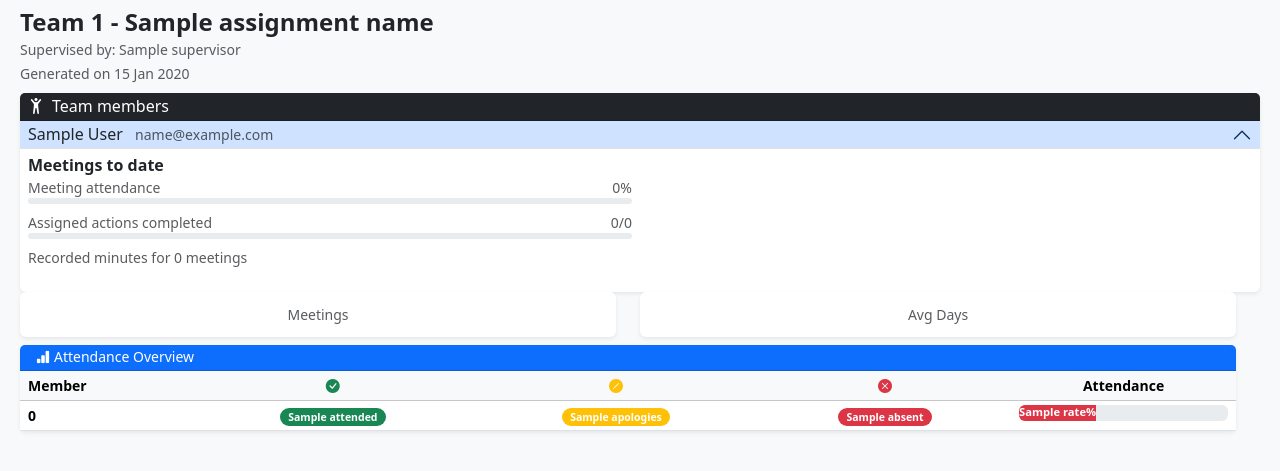
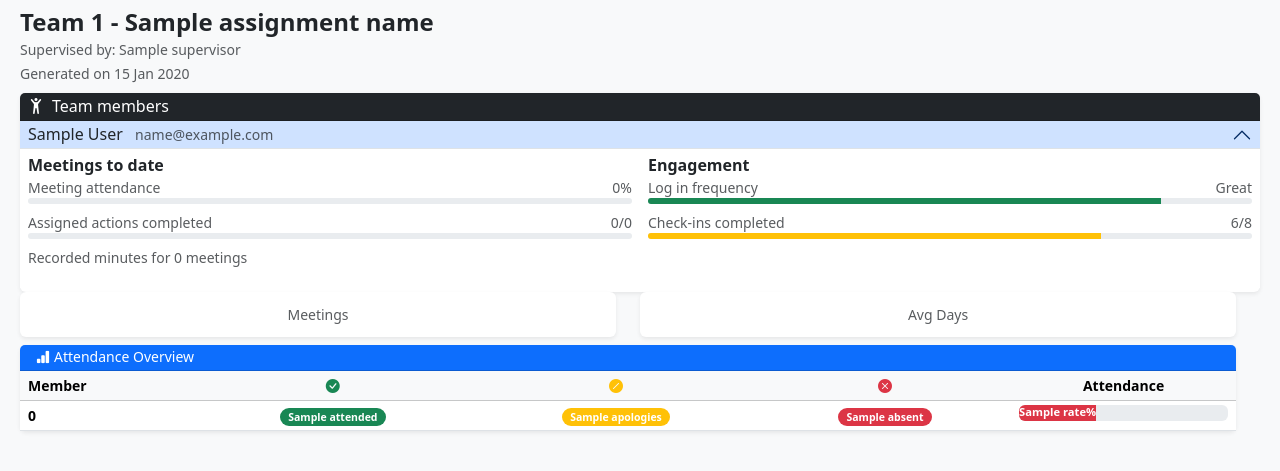
Before and after one commit to samuelkitson/group-coursework, a Node server app: template api/views/reports/team.ejs in a window 1280 px wide, after a click that opens the changed part. Shown: the top 471 px of the page. Run offline with Node 20, Linux system fonts and the light colour scheme; tables that the repository leaves empty hold one stand-in row (values such as "Sample post"); the template is opened without the code that fills it: values that come from a table or form of the project are taken from there, most other values are stand-ins (such as "Sample title", 1, 10 or a date in 2020); some libraries are stand-ins or nearby versions.

Commit message:
Add engagement stats to report

```diff
--- a/api/views/reports/team.ejs
+++ b/api/views/reports/team.ejs
@@ -184,7 +184,7 @@
                         <!-- Skills Summary -->
                         <% if (typeof skillRatings !== "undefined") { %>
                         <div class="col-sm-6 col-12 mb-2">
-                          <div class="fw-semibold text-dark">Skills</div>
+                          <div class="fw-semibold text-dark">Skills (rated by peers)</div>
                           <% Object.entries(skillRatings[member.displayName] ?? {}).forEach(([skill, value]) => { %>
                             <%
                               const rating = parseFloat(value);
@@ -211,6 +211,56 @@
                           <% }) %>
                         </div>
                         <% } %>
+
+                        <!-- Engagement Summary -->
+                        <div class="col-sm-6 col-12 mb-2">
+                          <div class="fw-semibold text-dark">Engagement</div>
+                          <%
+                            const engagementRate = 85;
+                            let engagementBarColour = "";
+                            let engagementLabel = "Good";
+                            if (engagementRate <= 50) {
+                              engagementBarColour = "bg-danger";
+                              engagementLabel = "Poor";
+                            } else if (engagementRate <= 80) {
+                              engagementBarColour = "bg-warning";
+                              engagementLabel = "Average";
+                            } else {
+                              engagementBarColour = "bg-success";
+                              engagementLabel = "Great";
+                            }
+
+                            const checkinsCompleted = 6;
+                            const checkinsTotal = 8;
+                            const checkinRate = Math.round(checkinsCompleted / checkinsTotal * 100) ?? 0;
+                            let checkinBarColour = "";
+                            if (checkinRate <= 50) {
+                              checkinBarColour = "bg-danger";
+                            } else if (checkinRate <= 90) {
+                              checkinBarColour = "bg-warning";
+                            } else {
+                              checkinBarColour = "bg-success";
+                            }
+                          %>
+                          <div class="mb-2">
+                            <div class="d-flex justify-content-between align-items-center">
+                              <span class="small text-muted">Log in frequency</span>
+                              <span class="small fw-medium d-flex align-items-center text-muted"><%= engagementLabel %></span>
+                            </div>
+                            <div class="progress skill-bar">
+                              <div class="progress-bar bg-primary <%= engagementBarColour %>" style="width: <%= engagementRate %>%;"></div>
+                            </div>
+                          </div>
+                          <div class="mb-2">
+                            <div class="d-flex justify-content-between align-items-center">
+                              <span class="small text-muted">Check-ins completed</span>
+                              <span class="small fw-medium d-flex align-items-center text-muted"><%= checkinsCompleted %>/<%= checkinsTotal %></span>
+                            </div>
+                            <div class="progress skill-bar">
+                              <div class="progress-bar bg-primary <%= checkinBarColour %>" style="width: <%= checkinRate %>%;"></div>
+                            </div>
+                          </div>
+                        </div>
                       </div>
 
                       <!-- Peer review comments -->
```
